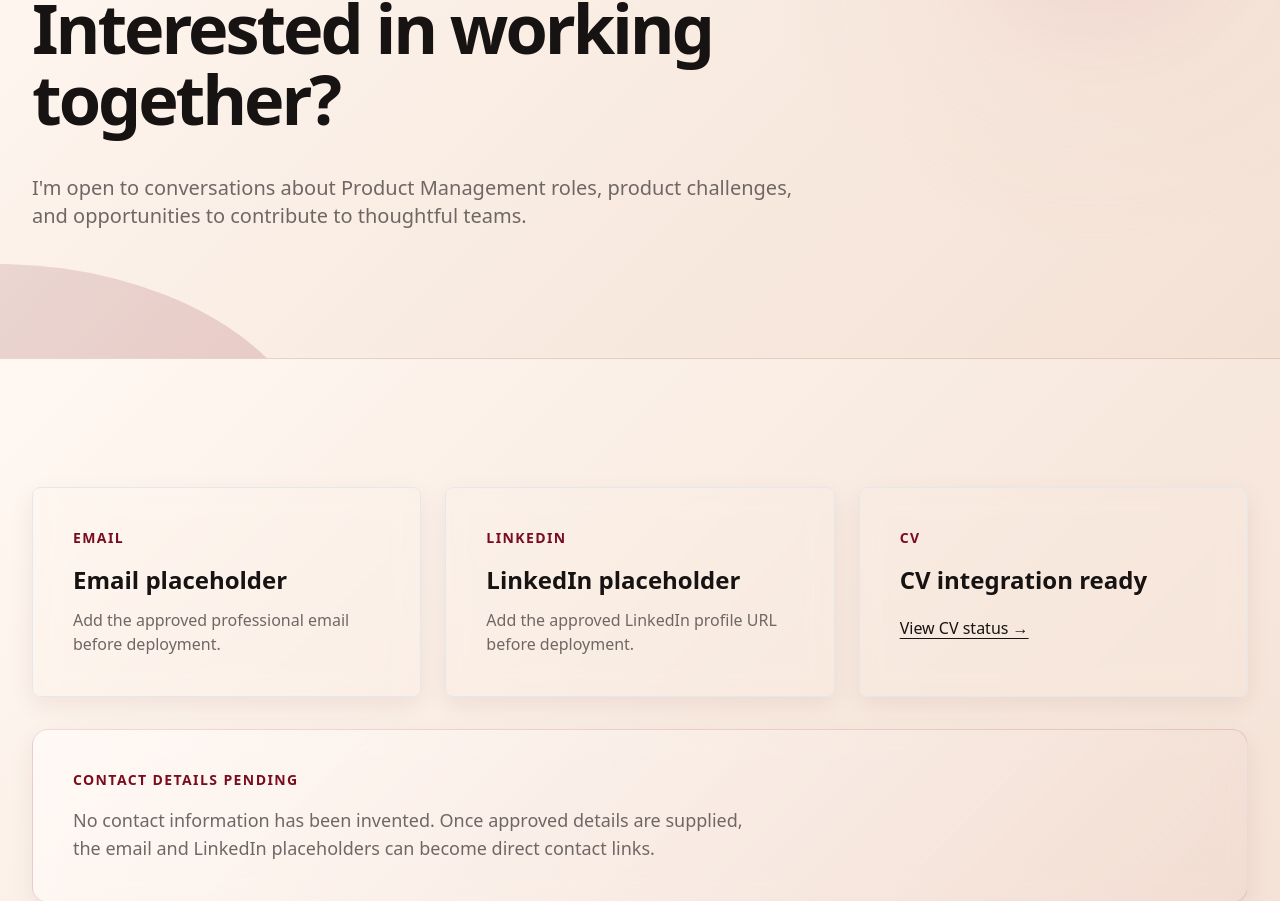
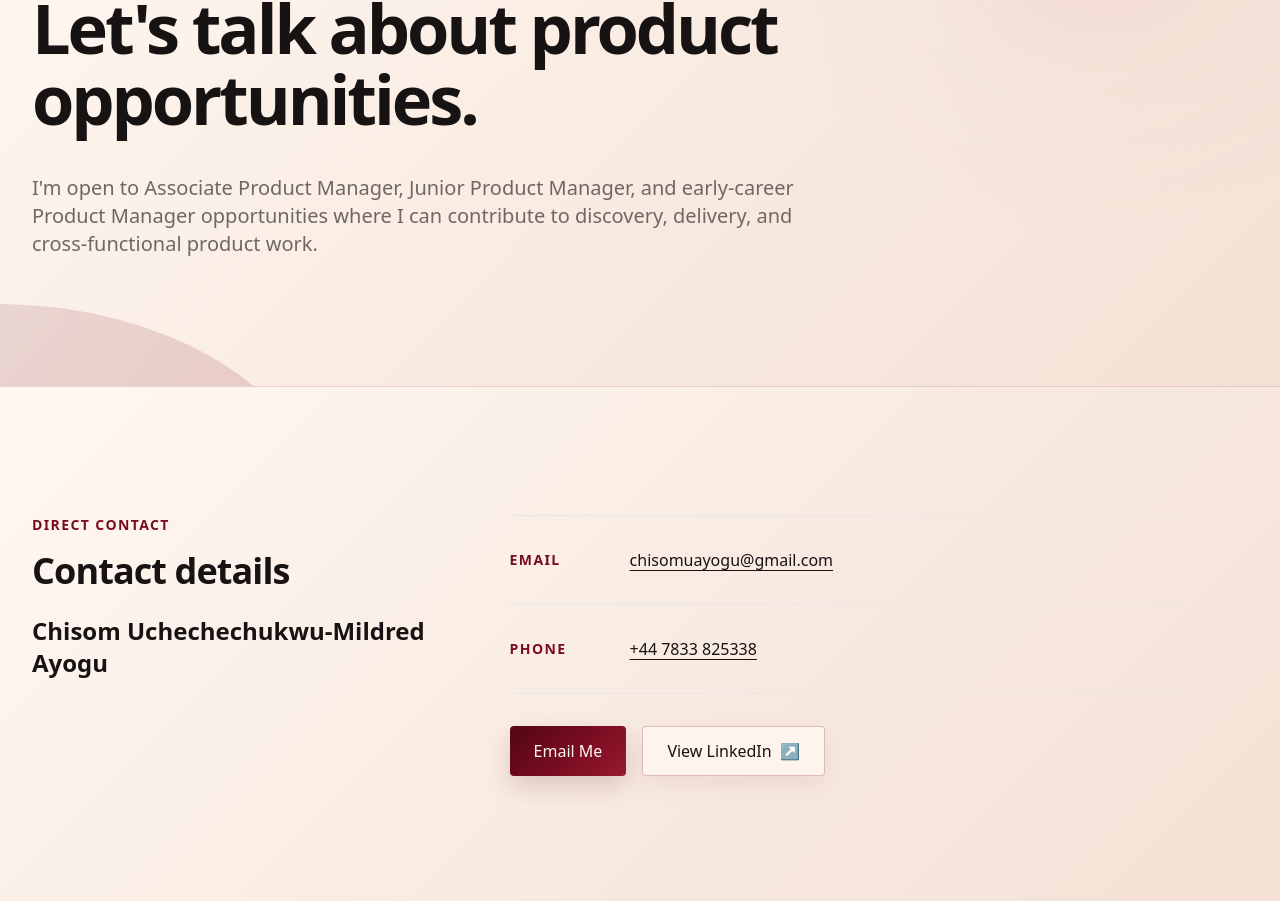
Before and after one commit to chisomuayogu/Product-Management-Portfolio, a Next.js app: page /contact in a window 1280 px wide. Shown: the part 296-1197 px from the top of the page. Built offline with nearby package versions, Linux system fonts and the light colour scheme.

Commit message:
feat: add recruiter-focused contact details

```diff
--- a/src/app/contact/page.tsx
+++ b/src/app/contact/page.tsx
@@ -1,16 +1,93 @@
-import Link from 'next/link'
 import Navigation from '@/components/Navigation'
 import Footer from '@/components/Footer'
-import InsightCard from '@/components/InsightCard'
 
-export const metadata = { title: 'Contact | Chisom Ayogu — Product Manager', description: 'Contact Chisom Ayogu about Product Management roles and opportunities.' }
+export const metadata = {
+  title: 'Contact | Chisom Ayogu — Product Manager',
+  description:
+    'Contact Chisom Ayogu about Associate, Junior, and early-career Product Management opportunities.',
+}
 
 export default function ContactPage() {
   return (
     <div className="bg-ivory">
       <Navigation />
-      <section className="section-spacing hero-atmosphere page-hero"><div className="container-wide"><p className="eyebrow mb-6 md:mb-8">Contact</p><h1 className="heading-hero mb-8 md:mb-10 max-w-4xl">Interested in working together?</h1><p className="body-large text-grey-secondary max-w-3xl">I&apos;m open to conversations about Product Management roles, product challenges, and opportunities to contribute to thoughtful teams.</p></div></section>
-      <section className="section-spacing section-warm border-t warm-divider"><div className="container-wide"><div className="grid grid-cols-1 md:grid-cols-3 gap-6"><InsightCard label="Email"><p className="heading-card mb-3">Email placeholder</p><p className="body-small text-grey-secondary">Add the approved professional email before deployment.</p></InsightCard><InsightCard label="LinkedIn"><p className="heading-card mb-3">LinkedIn placeholder</p><p className="body-small text-grey-secondary">Add the approved LinkedIn profile URL before deployment.</p></InsightCard><InsightCard label="CV"><p className="heading-card mb-5">CV integration ready</p><Link href="/cv" className="link-primary font-medium">View CV status →</Link></InsightCard></div><div className="glass-panel rounded-2xl p-6 md:p-10 mt-8"><p className="eyebrow text-burgundy mb-4">Contact Details Pending</p><p className="body-default text-grey-secondary max-w-2xl">No contact information has been invented. Once approved details are supplied, the email and LinkedIn placeholders can become direct contact links.</p></div></div></section>
+
+      <main>
+        <section className="section-spacing hero-atmosphere page-hero">
+          <div className="container-wide">
+            <p className="eyebrow mb-6 md:mb-8">Contact</p>
+            <h1 className="heading-hero mb-8 max-w-4xl md:mb-10">
+              Let&apos;s talk about product opportunities.
+            </h1>
+            <p className="body-large max-w-3xl text-grey-secondary">
+              I&apos;m open to Associate Product Manager, Junior Product Manager, and early-career Product Manager opportunities where I can contribute to discovery, delivery, and cross-functional product work.
+            </p>
+          </div>
+        </section>
+
+        <section
+          aria-labelledby="contact-details-heading"
+          className="section-spacing section-warm border-t warm-divider"
+        >
+          <div className="container-wide grid gap-10 lg:grid-cols-[minmax(0,0.7fr)_minmax(0,1.3fr)] lg:gap-20">
+            <div className="max-w-xl">
+              <p className="eyebrow mb-4 text-burgundy">Direct Contact</p>
+              <h2 id="contact-details-heading" className="heading-section mb-6">
+                Contact details
+              </h2>
+              <p className="heading-card text-near-black">
+                Chisom Uchechechukwu-Mildred Ayogu
+              </p>
+            </div>
+
+            <div className="max-w-2xl">
+              <dl className="divide-y divide-burgundy/15 border-y border-burgundy/15">
+                <div className="grid gap-2 py-6 sm:grid-cols-[7rem_minmax(0,1fr)] sm:items-center md:py-8">
+                  <dt className="eyebrow text-burgundy">Email</dt>
+                  <dd>
+                    <a
+                      href="mailto:chisomuayogu@gmail.com"
+                      className="link-primary inline-block break-words font-medium focus-visible:outline-2 focus-visible:outline-offset-4 focus-visible:outline-burgundy"
+                    >
+                      chisomuayogu@gmail.com
+                    </a>
+                  </dd>
+                </div>
+                <div className="grid gap-2 py-6 sm:grid-cols-[7rem_minmax(0,1fr)] sm:items-center md:py-8">
+                  <dt className="eyebrow text-burgundy">Phone</dt>
+                  <dd>
+                    <a
+                      href="tel:+447833825338"
+                      className="link-primary inline-block font-medium focus-visible:outline-2 focus-visible:outline-offset-4 focus-visible:outline-burgundy"
+                    >
+                      +44 7833 825338
+                    </a>
+                  </dd>
+                </div>
+              </dl>
+
+              <div className="mt-8 flex flex-col gap-4 sm:flex-row sm:flex-wrap">
+                <a
+                  href="mailto:chisomuayogu@gmail.com"
+                  className="button-primary inline-flex w-full items-center justify-center text-center sm:w-auto"
+                >
+                  Email Me
+                </a>
+                <a
+                  href="https://www.linkedin.com/in/chisomayogu"
+                  target="_blank"
+                  rel="noopener noreferrer"
+                  className="button-secondary inline-flex w-full items-center justify-center gap-2 text-center sm:w-auto"
+                >
+                  <span>View LinkedIn</span>
+                  <span aria-hidden="true">↗</span>
+                </a>
+              </div>
+            </div>
+          </div>
+        </section>
+      </main>
+
       <Footer />
     </div>
   )
```
